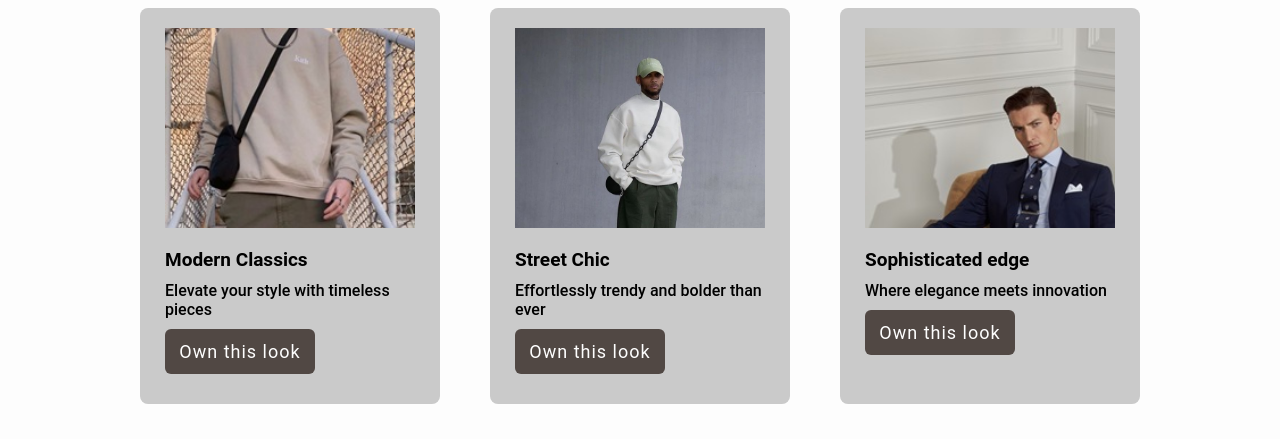
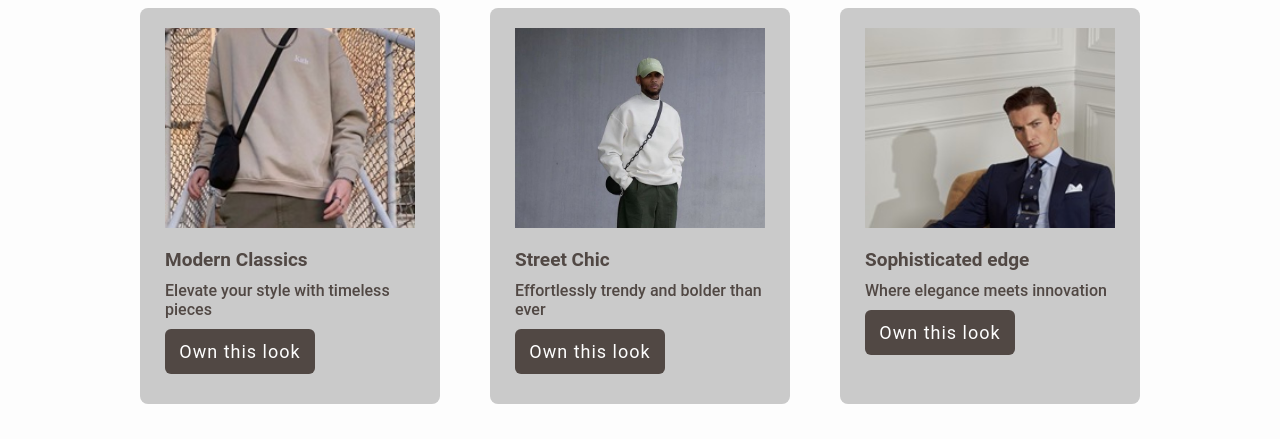
Before and after one commit to munachi821/Lading-page-for-Chroma-and-Co., a website: page index.html in a window 1280 px wide. Shown: the part 781-1220 px from the top of the page. Drawn offline with nearby package versions, Linux system fonts and the light colour scheme.

Commit message:
changed the text color in the css

```diff
--- a/style.css
+++ b/style.css
@@ -212,9 +212,11 @@ nav .join-us:hover{
 }
 .card-text h3{
     font-size: 19px;
+    color: var(--btnbg);
 }
 .card-text p{
     font-weight: 500;
+    color: var(--btnbg);
 }
 .card-text button{
     width: 150px;
```
